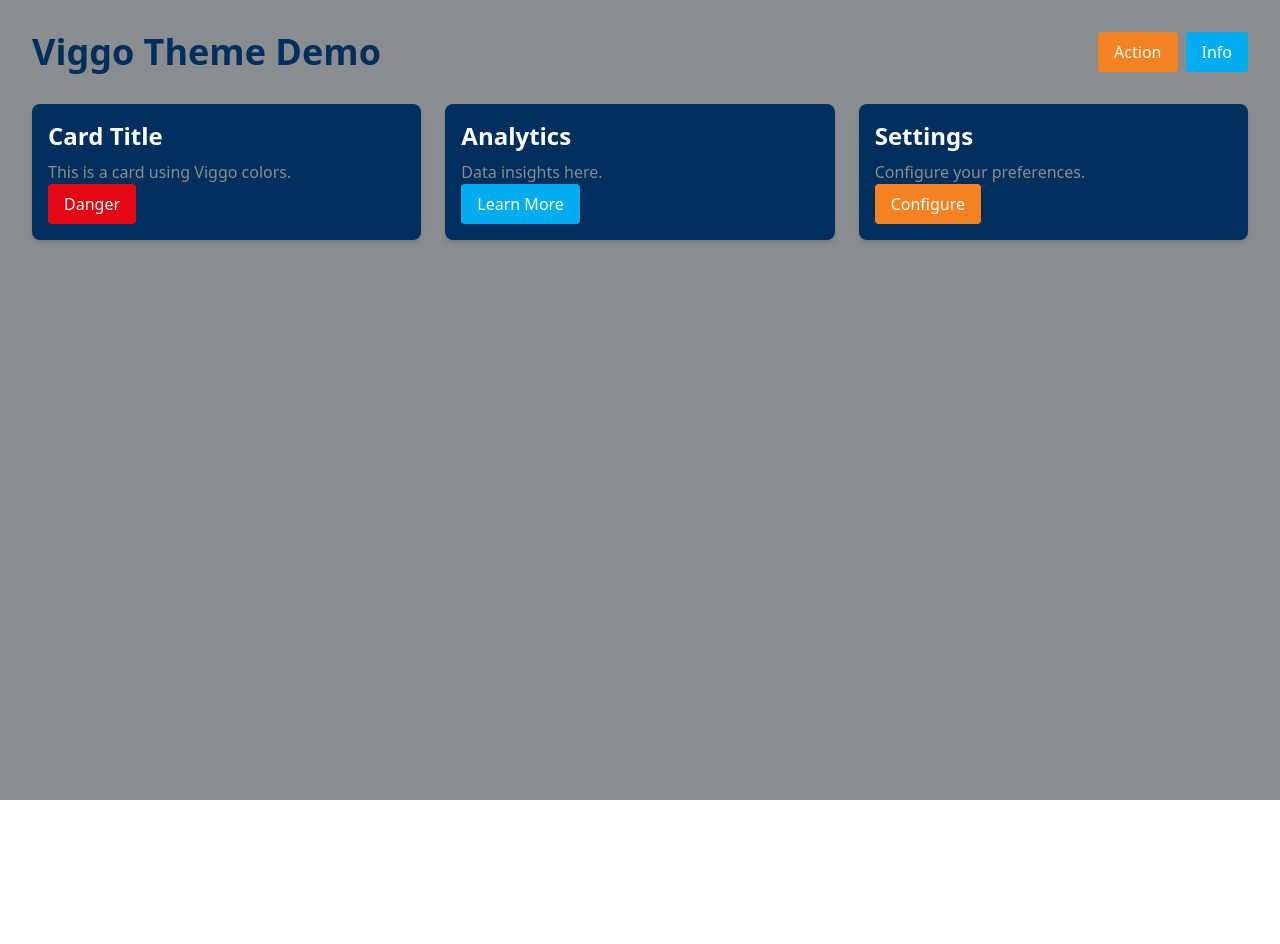
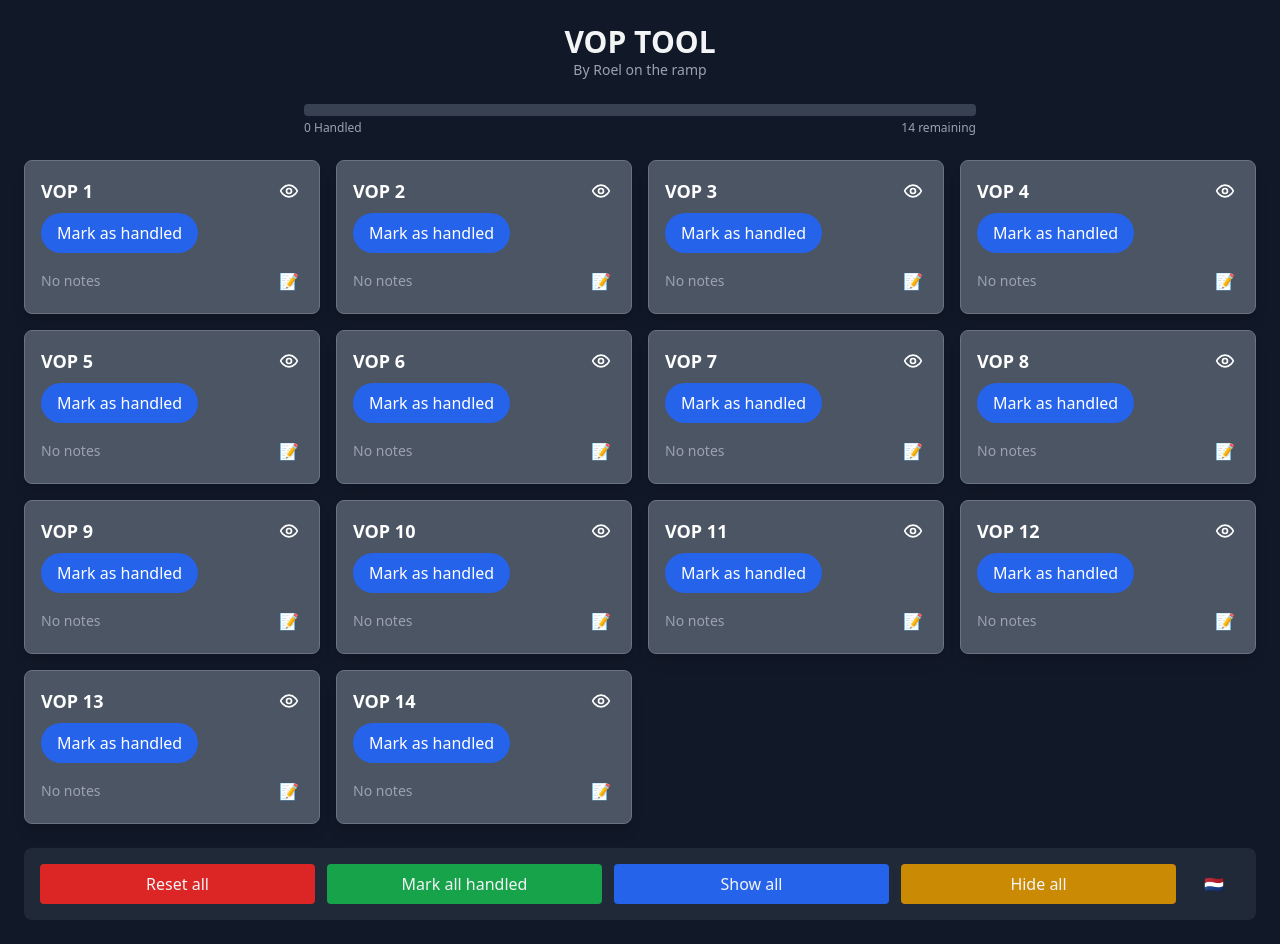
Before and after one commit to Brandjuh/brandjuh.github.io, a React (Vite) app: page / in a window 1280 px wide. Before the commit the page ends 800 px from the top, so only its background shows below. Built offline with nearby package versions, Linux system fonts and the light colour scheme.

Commit message:
Update App.tsx

```diff
--- a/src/App.tsx
+++ b/src/App.tsx
@@ -1,13 +1,87 @@
-// In src/App.tsx
-import React from 'react';
-import VigoThemeExample from './components/VigoThemeExample';
+import React, { useState, useEffect } from 'react';
+import VopItem from './components/VopItem';
+import useLocalStorage from './hooks/useLocalStorage';
+import { styles } from './config/styles.config';
+import { strings } from './config/i18n';
+import Confetti from 'react-confetti';
 
-function App() {
+interface Vop { id: number; done: boolean; hidden: boolean; note: string; }
+
+const App: React.FC = () => {
+  const [vops, setVops] = useLocalStorage<Vop[]>(
+    'vops', Array.from({ length: 14 }, (_, i) => ({ id: i+1, done: false, hidden: false, note: '' }))
+  );
+  const [locale, setLocale] = useState<'nl' | 'en'>(() =>
+    navigator.language.startsWith('en') ? 'en' : 'nl'
+  );
+
+  useEffect(() => { document.documentElement.classList.add('dark'); }, []);
+
+  // Toggle handlers
+  const toggleDone = (id: number) =>
+    setVops(vops.map(v => v.id === id ? { ...v, done: !v.done } : v));
+  const toggleHidden = (id: number) =>
+    setVops(vops.map(v => v.id === id ? { ...v, hidden: !v.hidden } : v));
+  const resetAll = () =>
+    setVops(vops.map(v => ({ ...v, done: false, hidden: false, note: '' })));
+  const markAll = () => setVops(vops.map(v => ({ ...v, done: true })));
+  const showAll = () => setVops(vops.map(v => ({ ...v, hidden: false })));
+  const hideAll = () => setVops(vops.map(v => ({ ...v, hidden: true })));
+
+  // Progress
+  const doneCount = vops.filter(v => v.done && !v.hidden).length;
+  const pendingCount = vops.filter(v => !v.done && !v.hidden).length;
+  const ordered = [...vops.filter(v => !v.hidden), ...vops.filter(v => v.hidden)];
+  const allHandled = doneCount > 0 && ordered.filter(v => !v.hidden).every(v => v.done);
+
   return (
-    <div>
-      <VigoThemeExample />
+    <div className={styles.overview.container}>
+      <header className="text-center mb-6">
+        <h1 className="text-3xl font-bold">{strings[locale].titleCustom}</h1>
+        <p className="text-sm text-gray-400">{strings[locale].subtitleCustom}</p>
+      </header>
+
+      {/* Progress bar */}
+      <div className="max-w-2xl mx-auto mb-6">
+        <div className="w-full bg-gray-700 h-3 rounded">
+          <div
+            className="bg-blue-500 h-3 rounded"
+            style={{ width: `${Math.round((doneCount / (doneCount + pendingCount || 1)) * 100)}%` }}
+          />
+        </div>
+        <div className="flex justify-between text-xs text-gray-400 mt-1">
+          <span>{doneCount} {strings[locale].handled}</span>
+          <span>{pendingCount} {strings[locale].remaining}</span>
+        </div>
+      </div>
+
+      {/* Grid */}
+      <div className={styles.grid}>
+        {ordered.map(v => (
+          <VopItem
+            key={v.id}
+            vop={v}
+            onToggleDone={() => toggleDone(v.id)}
+            onToggleHidden={() => toggleHidden(v.id)}
+            onUpdateNote={note => setVops(vops.map(x => x.id === v.id ? { ...x, note } : x))}
+          />
+        ))}
+      </div>
+
+      {/* Footer Actions */}
+      <footer className={styles.quickActions}>
+        <button onClick={resetAll} className="flex-1 px-4 py-2 bg-red-600 rounded hover:bg-red-700">{strings[locale].resetAll}</button>
+        <button onClick={markAll} className="flex-1 px-4 py-2 bg-green-600 rounded hover:bg-green-700">{strings[locale].markAll}</button>
+        <button onClick={showAll} className="flex-1 px-4 py-2 bg-blue-600 rounded hover:bg-blue-700">{strings[locale].showAll}</button>
+        <button onClick={hideAll} className="flex-1 px-4 py-2 bg-yellow-600 rounded hover:bg-yellow-700">{strings[locale].hideAll}</button>
+        <button onClick={() => setLocale(locale === 'nl' ? 'en' : 'nl')} className="px-4 py-2 bg-gray-800 text-white rounded hover:bg-gray-700">
+          {locale === 'nl' ? '🇬🇧' : '🇳🇱'}
+        </button>
+      </footer>
+
+      {allHandled && <Confetti recycle={false} />}
     </div>
   );
-}
+};
 
 export default App;
```
